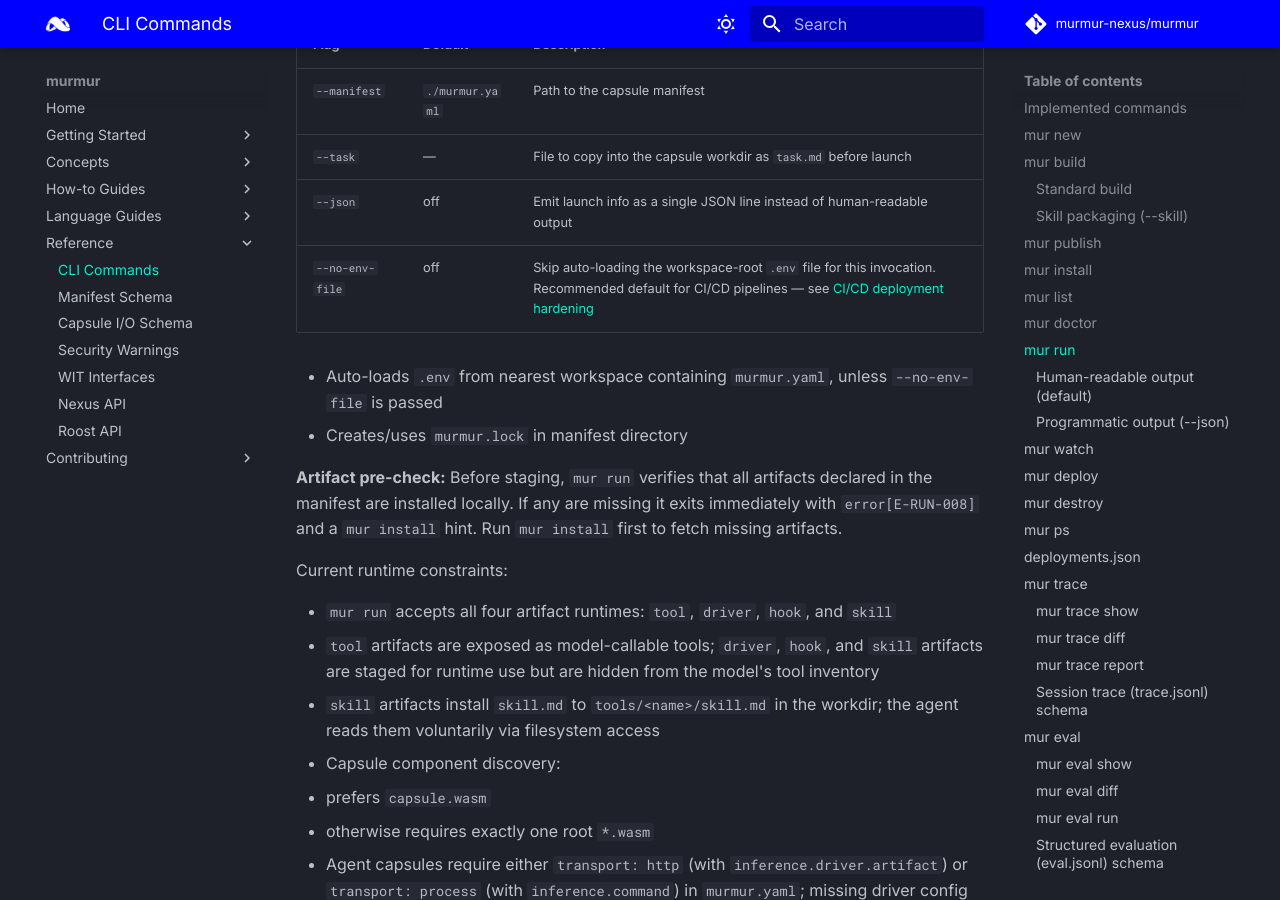
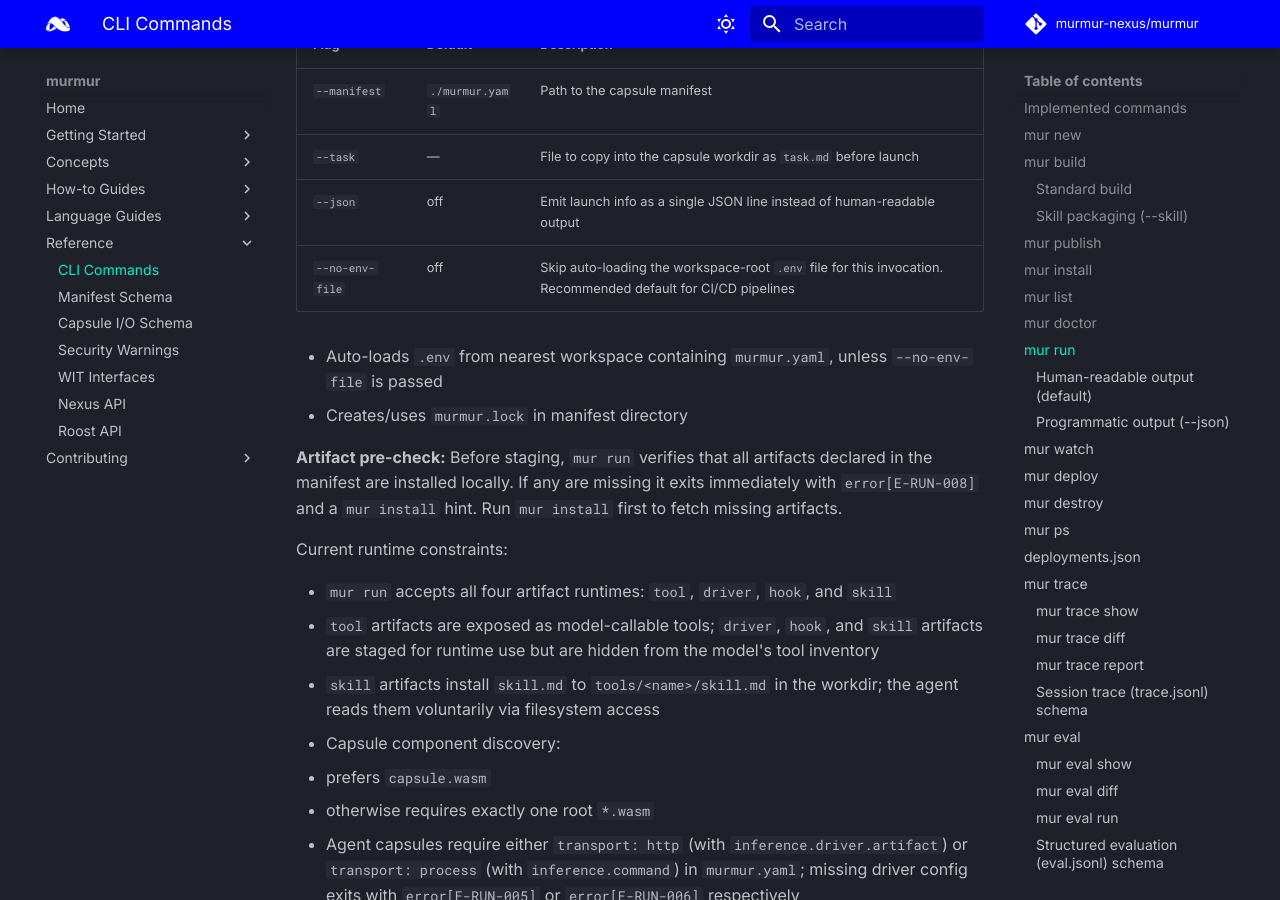
Before and after one commit to murmur-nexus/murmur, an MkDocs documentation site: the page built from docs/content/reference/cli.md, in a window 1280 px wide and 900 px high, scrolled down 10525 px. Built offline with MkDocs 1.6.1 and Material for MkDocs 9.7.7, drawn with Linux system fonts in a browser that asks for light colours; comment, search, counter and statistics services are not loaded.

```diff
--- a/docs/content/reference/cli.md
+++ b/docs/content/reference/cli.md
@@ -398,7 +398,7 @@
 | `--manifest` | `./murmur.yaml` | Path to the capsule manifest |
 | `--task` | — | File to copy into the capsule workdir as `task.md` before launch |
 | `--json` | off | Emit launch info as a single JSON line instead of human-readable output |
-| `--no-env-file` | off | Skip auto-loading the workspace-root `.env` file for this invocation. Recommended default for CI/CD pipelines — see [CI/CD deployment hardening](../how-to/ci-cd-deployment-hardening.md) |
+| `--no-env-file` | off | Skip auto-loading the workspace-root `.env` file for this invocation. Recommended default for CI/CD pipelines |
 
 - Auto-loads `.env` from nearest workspace containing `murmur.yaml`, unless `--no-env-file` is passed
 - Creates/uses `murmur.lock` in manifest directory
--- a/docs/mkdocs.yml
+++ b/docs/mkdocs.yml
@@ -4,6 +4,12 @@
 repo_url: https://github.com/murmur-nexus/murmur
 repo_name: murmur-nexus/murmur
 docs_dir: content
+
+exclude_docs: |
+  .DS_Store
+  # Snippet partials pulled in via --8<--; not standalone pages.
+  # pymdownx.snippets still resolves them from disk via base_path.
+  includes/
 
 theme:
   name: material
```
Also changed, not shown: 2 other files.
